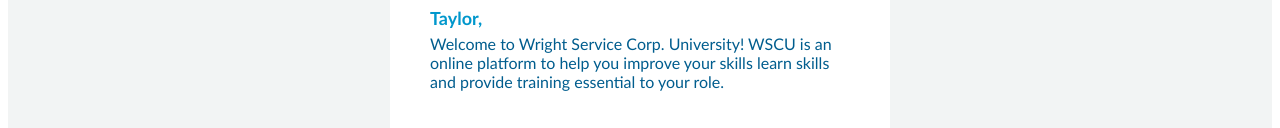
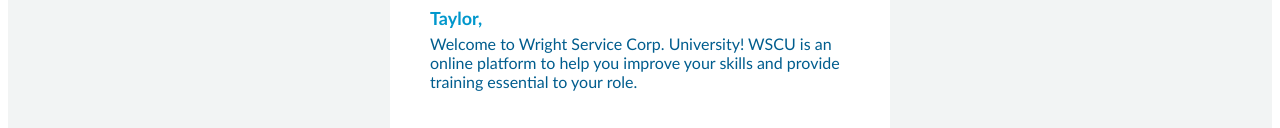
Before and after one commit to wrightservicecorp/wrightservicecorp.github.io, a plain HTML site: page email-welcome/index.html in a window 1280 px wide. Shown: the part 191-319 px from the top of the page. Drawn offline with Linux system fonts and the light colour scheme.

Commit message:
update support

```diff
--- a/email-welcome/index.html
+++ b/email-welcome/index.html
@@ -14,7 +14,7 @@
 						<tr>
               <td style="background-color:#ffffff;padding:10px 40px">
                 <h3 style="color:0097cc;margin:0;font-size:18px;">Taylor,</h3>
-                <p style="color:005d8e;margin:5px 0;">Welcome to Wright Service Corp. University! WSCU is an online platform to help you improve your skills learn skills and provide training essential to your role.</p>
+                <p style="color:005d8e;margin:5px 0;">Welcome to Wright Service Corp. University! WSCU is an online platform to help you improve your skills and provide training essential to your role.</p>
 							</td>
             </tr>
             <tr>
```
